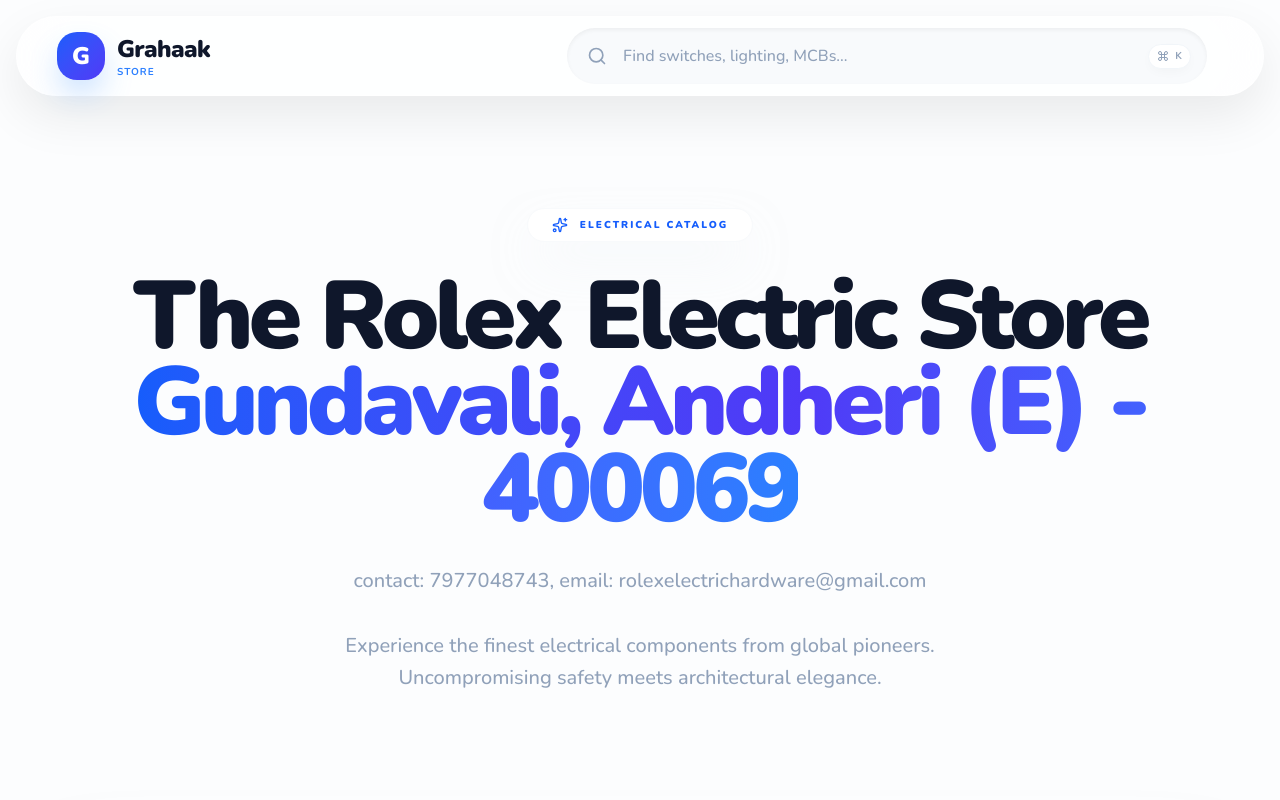
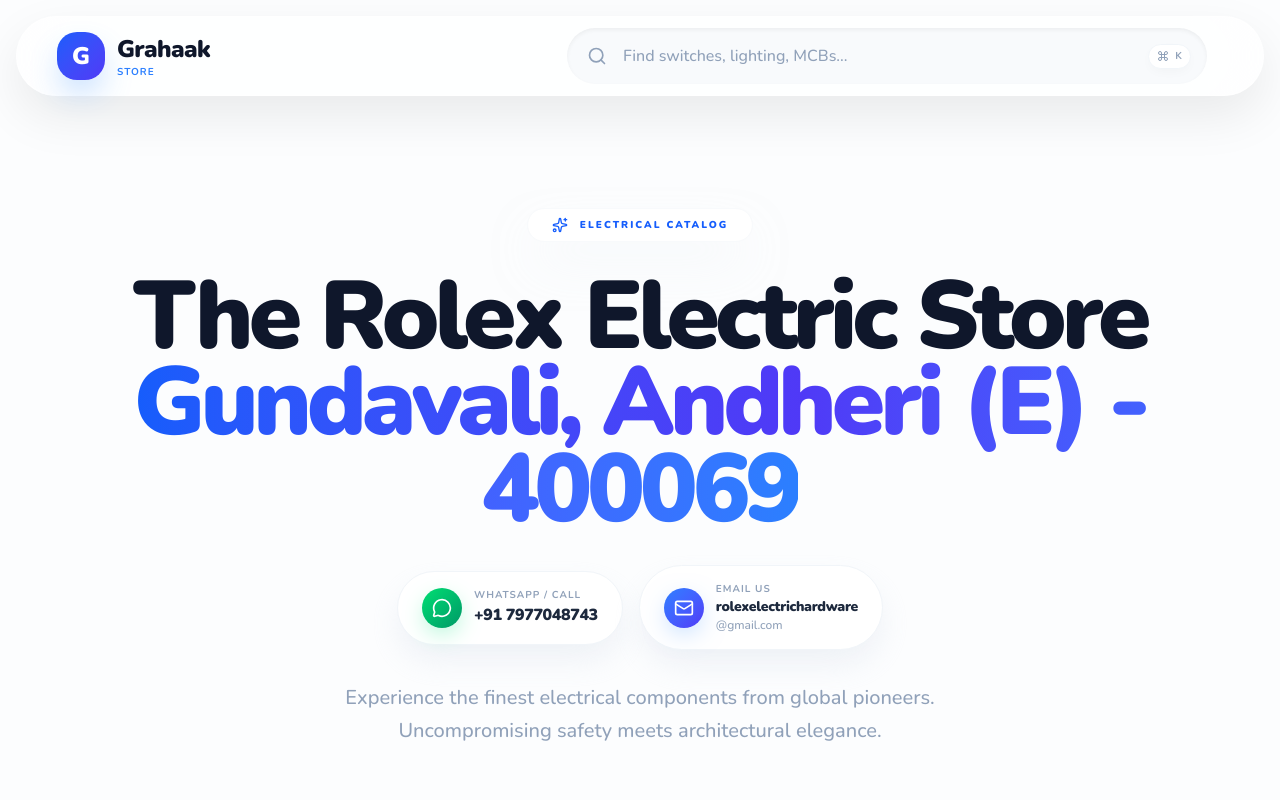
Before and after one commit to Chirag-varu/grahaak, a Next.js app: page / in a window 1280 px wide. Shown: the top 800 px of the page. Built offline with nearby package versions, Linux system fonts and the light colour scheme.

Commit message:
feat: implement interactive product storefront page with category and brand filtering

```diff
--- a/src/app/page.tsx
+++ b/src/app/page.tsx
@@ -7,7 +7,7 @@
 import { Header } from "@/components/layout/Header";
 import { ProductGrid } from "@/components/product/ProductGrid";
 import { useProductSearch } from "@/hooks/useProductSearch";
-import { LayoutGrid, Building2, Sparkles, ChevronRight, Zap, Lightbulb, Wind, ShieldCheck, Cable } from "lucide-react";
+import { LayoutGrid, Building2, Sparkles, ChevronRight, Zap, Lightbulb, Wind, ShieldCheck, Cable, Phone, Mail, MessageCircle } from "lucide-react";
 import { motion, AnimatePresence } from "framer-motion";
 import { cn } from "@/lib/utils";
 
@@ -86,10 +86,36 @@
               The Rolex Electric Store <br />
               <span className="text-transparent bg-clip-text bg-gradient-to-r from-blue-600 via-indigo-600 to-blue-500">Gundavali, Andheri (E) - 400069</span>
             </h2>
-            <p className="text-slate-400 max-w-2xl mx-auto text-lg md:text-xl font-medium leading-relaxed px-4">
-              contact: 7977048743,
-              email: rolexelectrichardware@gmail.com
-            </p>
+            <div className="flex flex-col sm:flex-row items-center justify-center gap-4 mt-2 px-4">
+              {/* Phone / WhatsApp */}
+              <a
+                href="tel:+917977048743"
+                className="group flex items-center gap-3 bg-white border border-slate-100 shadow-lg shadow-slate-200/60 hover:shadow-xl hover:shadow-blue-100/60 rounded-2xl px-6 py-4 transition-all duration-300 hover:-translate-y-1 hover:border-blue-200 min-w-[220px]"
+              >
+                <span className="flex items-center justify-center h-10 w-10 rounded-xl bg-gradient-to-br from-green-400 to-emerald-600 shadow-md shadow-emerald-200 group-hover:scale-110 transition-transform duration-300">
+                  <MessageCircle className="h-5 w-5 text-white" />
+                </span>
+                <div className="text-left">
+                  <p className="text-[10px] font-bold uppercase tracking-widest text-slate-400">WhatsApp / Call</p>
+                  <p className="text-slate-800 font-black text-base tracking-tight">+91 7977048743</p>
+                </div>
+              </a>
+
+              {/* Email */}
+              <a
+                href="mailto:rolexelectrichardware@gmail.com"
+                className="group flex items-center gap-3 bg-white border border-slate-100 shadow-lg shadow-slate-200/60 hover:shadow-xl hover:shadow-blue-100/60 rounded-2xl px-6 py-4 transition-all duration-300 hover:-translate-y-1 hover:border-blue-200 min-w-[220px]"
+              >
+                <span className="flex items-center justify-center h-10 w-10 rounded-xl bg-gradient-to-br from-blue-500 to-indigo-600 shadow-md shadow-blue-200 group-hover:scale-110 transition-transform duration-300">
+                  <Mail className="h-5 w-5 text-white" />
+                </span>
+                <div className="text-left">
+                  <p className="text-[10px] font-bold uppercase tracking-widest text-slate-400">Email Us</p>
+                  <p className="text-slate-800 font-black text-sm tracking-tight">rolexelectrichardware</p>
+                  <p className="text-slate-400 font-medium text-xs">@gmail.com</p>
+                </div>
+              </a>
+            </div>
             <p className="text-slate-400 max-w-2xl mx-auto text-lg md:text-xl font-medium leading-relaxed px-4">
               Experience the finest electrical components from global pioneers.
               Uncompromising safety meets architectural elegance.
```
